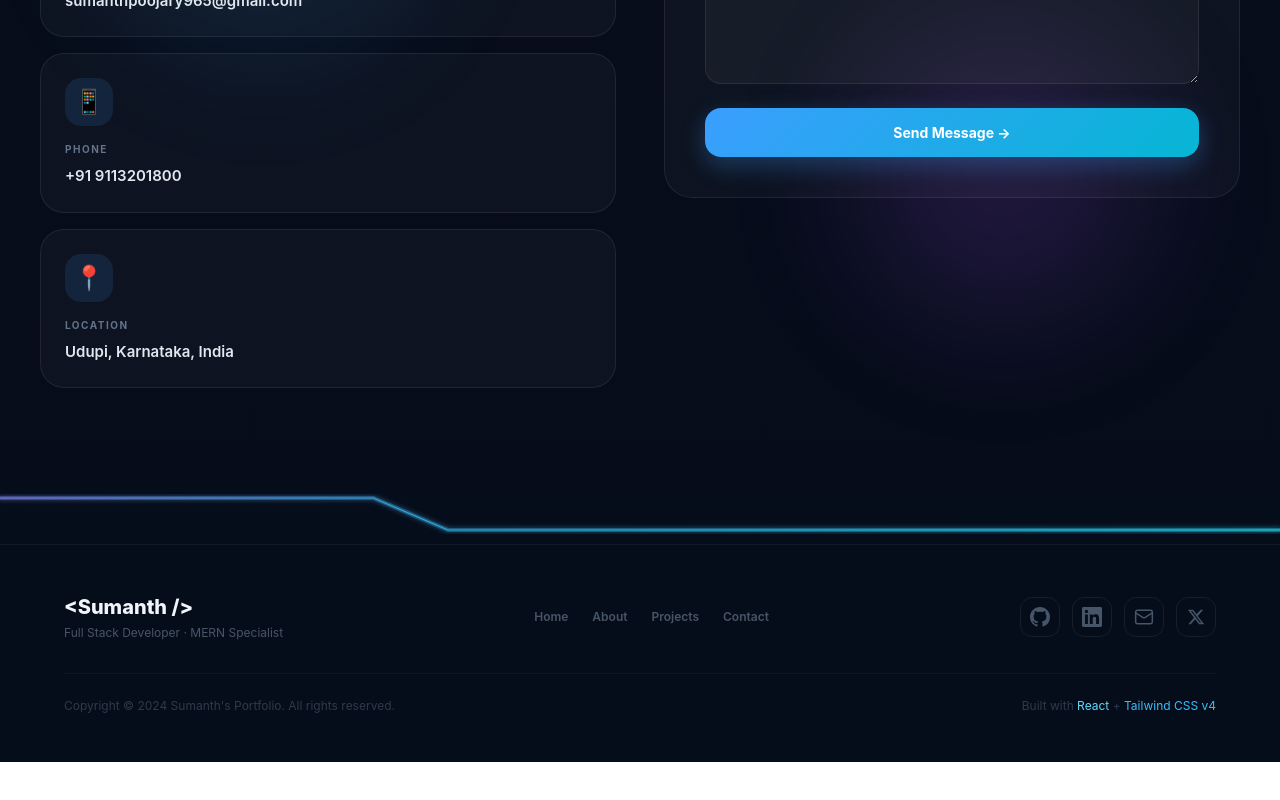
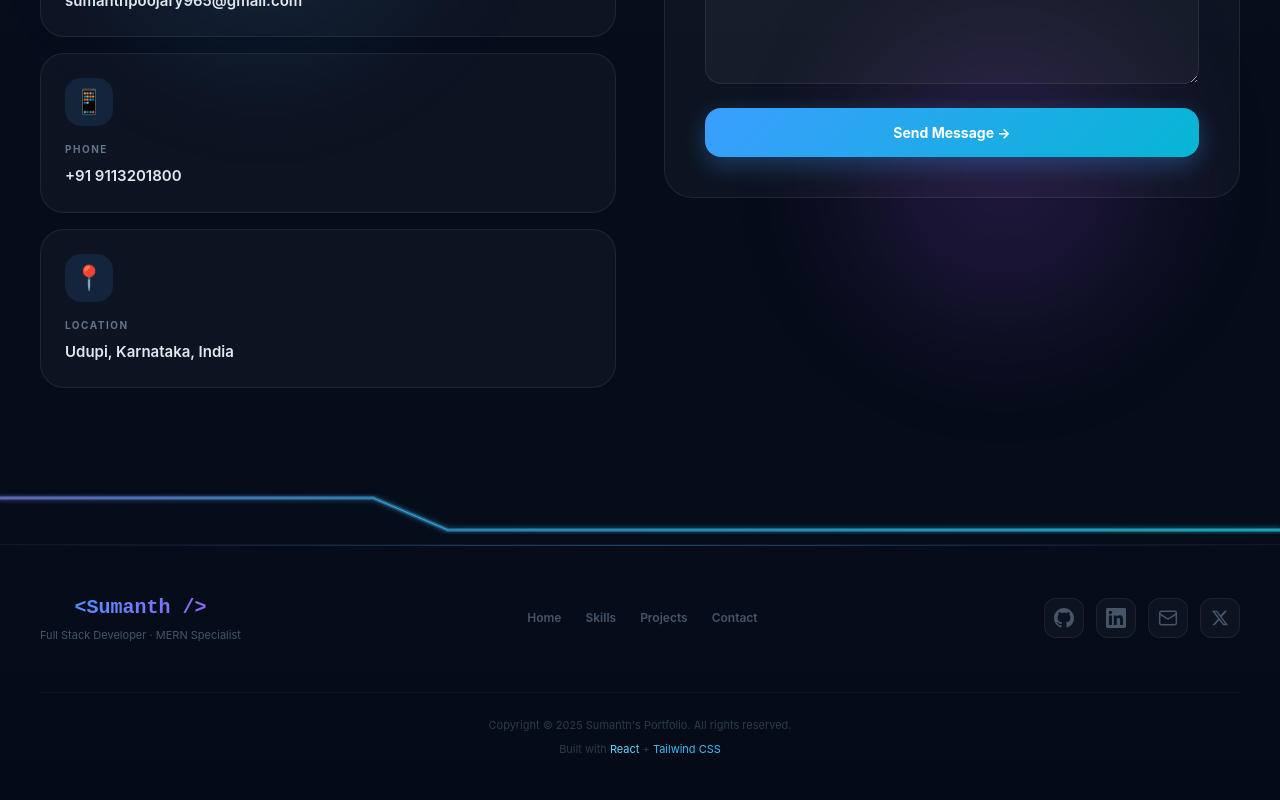
Before and after one commit to sumanth965/Portfolio-sumanth, a React (Vite) app in the folder frontend/: page / in a window 1280 px wide. Shown: the part 3089-3889 px from the top of the page. Before the commit the page ends 3851 px from the top, so only its background shows below. Built offline with nearby package versions, Linux system fonts and the light colour scheme.

Commit message:
added contact page

```diff
--- a/frontend/src/Components/Footer.jsx
+++ b/frontend/src/Components/Footer.jsx
@@ -1,6 +1,3 @@
-import { motion as Motion } from 'framer-motion'
-import { sectionFadeUp, staggerContainer, staggerItem } from '../utils/motion'
-
 const socials = [
     {
         label: 'GitHub',
@@ -24,7 +21,7 @@ const socials = [
     },
     {
         label: 'Email',
-        href: 'mailto:sumanth@example.com',
+        href: 'mailto:sumanthpoojary965@gmail.com',
         icon: (
             <svg width="20" height="20" viewBox="0 0 24 24" fill="none" stroke="currentColor" strokeWidth="1.8" strokeLinecap="round" strokeLinejoin="round">
                 <rect x="2" y="4" width="20" height="16" rx="2" />
@@ -47,51 +44,131 @@ const socials = [
 
 export default function Footer() {
     return (
-        <Motion.footer
-            id="contact"
-            {...sectionFadeUp}
-            className="relative py-12 px-4 sm:px-6 lg:px-8 overflow-hidden"
-            style={{ borderTop: '1px solid rgba(255,255,255,0.05)' }}
+        <footer
+            id="footer"
+            style={{
+                position: 'relative',
+                padding: 'clamp(2rem, 5vw, 3rem) clamp(1rem, 3vw, 2rem)',
+                overflow: 'hidden',
+                borderTop: '1px solid rgba(255,255,255,0.05)',
+                background: 'linear-gradient(180deg, #060c19 0%, #050b16 100%)',
+            }}
         >
-            {/* subtle top glow line */}
-            <div className="glow-line w-full absolute top-0 left-0" style={{ opacity: 0.4 }} />
+            <style>{`
+                @keyframes fade-up-footer { from { opacity: 0; transform: translateY(20px); } to { opacity: 1; transform: none; } }
+                .footer-link {
+                    font-size: 12px;
+                    font-weight: 600;
+                    color: #475569;
+                    transition: color 0.2s;
+                    cursor: pointer;
+                    text-decoration: none;
+                }
+                .footer-link:hover {
+                    color: #3b9eff;
+                }
+                .social-icon {
+                    width: 40px;
+                    height: 40px;
+                    border-radius: 12px;
+                    background: rgba(255, 255, 255, 0.03);
+                    border: 1px solid rgba(255, 255, 255, 0.07);
+                    display: flex;
+                    align-items: center;
+                    justify-content: center;
+                    color: #475569;
+                    transition: all 0.2s;
+                    text-decoration: none;
+                }
+                .social-icon:hover {
+                    transform: translateY(-2px);
+                }
+            `}</style>
 
-            <Motion.div
-                variants={staggerContainer(0.1)}
-                initial="initial"
-                whileInView="whileInView"
-                viewport={{ once: true, amount: 0.2 }}
-                className="max-w-6xl mx-auto">
-                <Motion.div variants={staggerItem} className="flex flex-col sm:flex-row items-center justify-between gap-6">
+            {/* Subtle top glow line */}
+            <div style={{
+                position: 'absolute',
+                top: 0,
+                left: 0,
+                width: '100%',
+                height: '1px',
+                background: 'linear-gradient(90deg, transparent, #3b9eff, transparent)',
+                opacity: 0.4,
+            }} />
 
+            <div style={{
+                maxWidth: '1200px',
+                margin: '0 auto',
+                animation: 'fade-up-footer 0.8s ease both',
+            }}>
+                <div style={{
+                    display: 'flex',
+                    flexDirection: 'column',
+                    alignItems: 'center',
+                    justifyContent: 'space-between',
+                    gap: '1.5rem',
+                }}>
+                    {/* Top section */}
+                    <div style={{
+                        display: 'flex',
+                        flexDirection: 'column',
+                        width: '100%',
+                        gap: '1.5rem',
+                    }}>
+                        <div style={{
+                            display: 'flex',
+                            flexWrap: 'wrap',
+                            alignItems: 'center',
+                            justifyContent: 'space-between',
+                            gap: '1.5rem',
+                        }}>
                             {/* Left: brand */}
-                    <div className="text-center sm:text-left">
-                        <span
-                            className="grad-text font-extrabold text-xl block mb-1"
-                            style={{ fontFamily: 'var(--font-display)' }}
-                        >
+                            <div style={{ textAlign: 'center' }}>
+                                <span style={{
+                                    background: 'linear-gradient(135deg, #3b9eff, #a855f7)',
+                                    WebkitBackgroundClip: 'text',
+                                    WebkitTextFillColor: 'transparent',
+                                    fontWeight: 800,
+                                    fontSize: '20px',
+                                    display: 'block',
+                                    marginBottom: '4px',
+                                    fontFamily: 'monospace',
+                                }}>
                                     &lt;Sumanth /&gt;
                                 </span>
-                        <p className="text-[#475569] text-xs">
+                                <p style={{
+                                    color: '#475569',
+                                    fontSize: '11px',
+                                    margin: 0,
+                                }}>
                                     Full Stack Developer · MERN Specialist
                                 </p>
                             </div>
 
                             {/* Center: nav links */}
-                    <div className="flex gap-4 sm:gap-6">
-                        {['Home', 'About', 'Projects', 'Contact'].map((link) => (
-                            <button
+                            <div style={{
+                                display: 'flex',
+                                gap: 'clamp(1rem, 3vw, 1.5rem)',
+                                flexWrap: 'wrap',
+                                justifyContent: 'center',
+                            }}>
+                                {['Home', 'Skills', 'Projects', 'Contact'].map((link) => (
+                                    <a
                                         key={link}
-                                className="text-xs font-semibold text-[#475569] hover:text-[#3b9eff] transition-colors cursor-pointer"
-                                style={{ fontFamily: 'var(--font-display)' }}
+                                        href={`#${link.toLowerCase()}`}
+                                        className="footer-link"
                                     >
                                         {link}
-                            </button>
+                                    </a>
                                 ))}
                             </div>
 
                             {/* Right: social icons */}
-                    <div className="flex gap-3">
+                            <div style={{
+                                display: 'flex',
+                                gap: '12px',
+                                justifyContent: 'center',
+                            }}>
                                 {socials.map(({ label, href, icon, color }) => (
                                     <a
                                         key={label}
@@ -99,34 +176,59 @@ export default function Footer() {
                                         target="_blank"
                                         rel="noopener noreferrer"
                                         aria-label={label}
-                                className="w-10 h-10 rounded-xl glass-card flex items-center justify-center text-[#475569] transition-all duration-200 hover:-translate-y-0.5"
-                                style={{ border: '1px solid rgba(255,255,255,0.07)' }}
-                                onMouseEnter={e => { e.currentTarget.style.color = color; e.currentTarget.style.boxShadow = `0 0 16px ${color}33`; e.currentTarget.style.borderColor = `${color}44` }}
-                                onMouseLeave={e => { e.currentTarget.style.color = '#475569'; e.currentTarget.style.boxShadow = 'none'; e.currentTarget.style.borderColor = 'rgba(255,255,255,0.07)' }}
+                                        className="social-icon"
+                                        onMouseEnter={e => {
+                                            e.currentTarget.style.color = color;
+                                            e.currentTarget.style.boxShadow = `0 0 16px ${color}33`;
+                                            e.currentTarget.style.borderColor = `${color}44`;
+                                        }}
+                                        onMouseLeave={e => {
+                                            e.currentTarget.style.color = '#475569';
+                                            e.currentTarget.style.boxShadow = 'none';
+                                            e.currentTarget.style.borderColor = 'rgba(255,255,255,0.07)';
+                                        }}
                                     >
                                         {icon}
                                     </a>
                                 ))}
                             </div>
-                </Motion.div>
+                        </div>
+                    </div>
 
                     {/* Bottom bar */}
-                <Motion.div
-                    variants={staggerItem}
-                    className="mt-8 pt-6 flex flex-col sm:flex-row items-center justify-between gap-2"
-                    style={{ borderTop: '1px solid rgba(255,255,255,0.04)' }}
-                >
-                    <p className="text-[#2d3a4a] text-xs">
-                        Copyright © 2024 Sumanth's Portfolio. All rights reserved.
+                    <div style={{
+                        marginTop: '1.5rem',
+                        paddingTop: '1.5rem',
+                        width: '100%',
+                        display: 'flex',
+                        flexDirection: 'column',
+                        alignItems: 'center',
+                        justifyContent: 'center',
+                        gap: '8px',
+                        borderTop: '1px solid rgba(255,255,255,0.04)',
+                    }}>
+                        <p style={{
+                            color: '#2d3a4a',
+                            fontSize: '11px',
+                            margin: 0,
+                            textAlign: 'center',
+                        }}>
+                            Copyright © 2025 Sumanth's Portfolio. All rights reserved.
                         </p>
-                    <p className="text-[#2d3a4a] text-xs">
+                        <p style={{
+                            color: '#2d3a4a',
+                            fontSize: '11px',
+                            margin: 0,
+                            textAlign: 'center',
+                        }}>
                             Built with{' '}
-                        <span className="text-[#61dafb]">React</span>
+                            <span style={{ color: '#61dafb' }}>React</span>
                             {' '}+{' '}
-                        <span className="text-[#38bdf8]">Tailwind CSS v4</span>
+                            <span style={{ color: '#38bdf8' }}>Tailwind CSS</span>
                         </p>
-                </Motion.div>
-            </Motion.div>
-        </Motion.footer>
+                    </div>
+                </div>
+            </div>
+        </footer>
     )
 }
```
Lines whose indentation alone changed are shown as unchanged.
